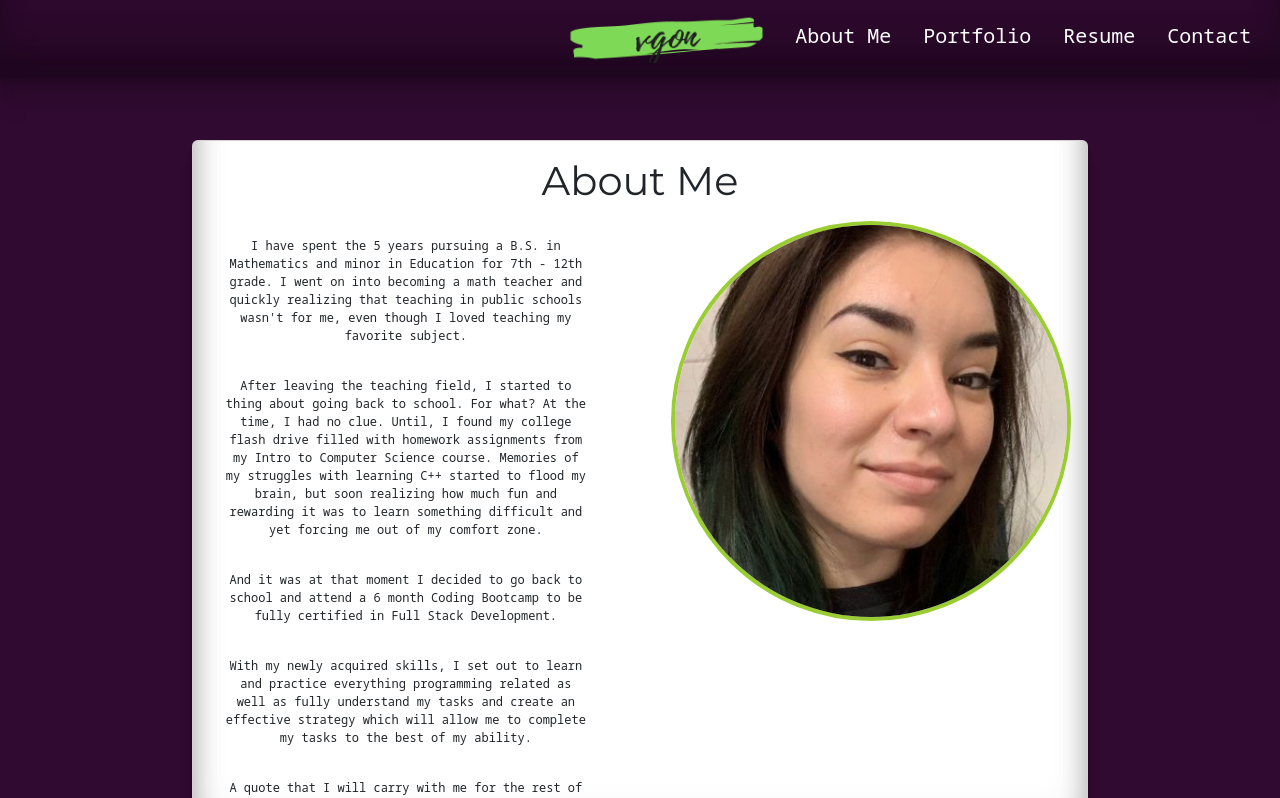
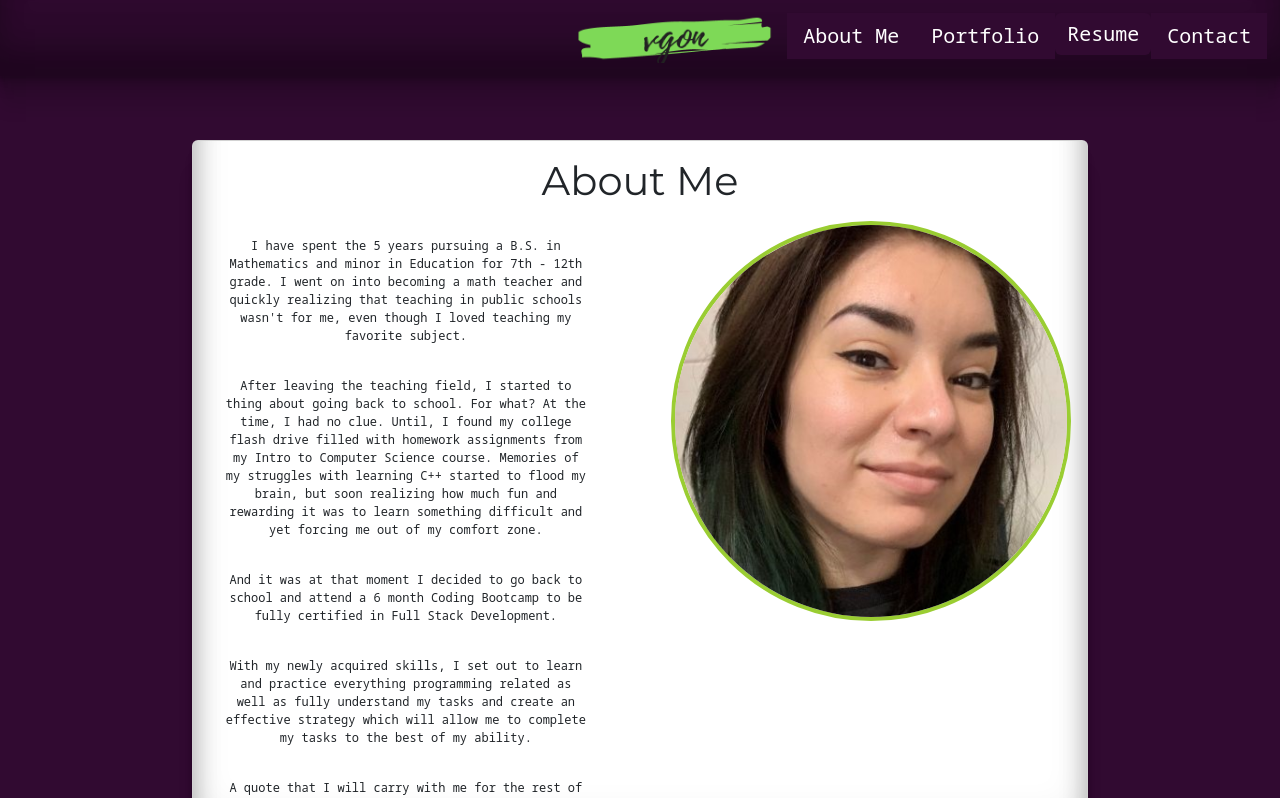
Before and after one commit to ValPal1320/VGonzalez_Portfolio_v2, a React (Create React App) app: page / in a window 1280 px wide. Shown: the top 798 px of the page. Built offline with nearby package versions, Linux system fonts and the light colour scheme.

Commit message:
resume attached to nav button resume

```diff
--- a/src/components/Navbar.css
+++ b/src/components/Navbar.css
@@ -10,6 +10,8 @@
     font-size: 20px;
     color: white;
     font-family: 'Noto Sans Mono', monospace;
+    background-color: #310A31;
+    border: none;
 }
 
 #navText:hover {
--- a/src/components/Navbar.js
+++ b/src/components/Navbar.js
@@ -1,6 +1,9 @@
 import Nav from 'react-bootstrap/Nav';
+import Button from 'react-bootstrap/Button';
 import './Navbar.css';
 import Logo from '../assets/imgs/vgon.png'
+import resume from '../assets/imgs/V_Gonzalez_Resume_2022.pdf';
+
 
 function Navbar() {
     return (
@@ -14,7 +17,11 @@
                     <Nav.Link eventKey="link-1" id="navText">Portfolio</Nav.Link>
                 </Nav.Item>
                 <Nav.Item>
-                    <Nav.Link eventKey="link-2" id="navText">Resume</Nav.Link>
+                    <a href={resume} target="_blank">
+                        <Button id="navText">
+                            Resume
+                        </Button>
+                    </a>
                 </Nav.Item>
                 <Nav.Item>
                     <Nav.Link eventKey="link-2" id="navText">Contact</Nav.Link>
```
Also changed, not shown: 1 other file (tests, documents, lock files or other folders).
